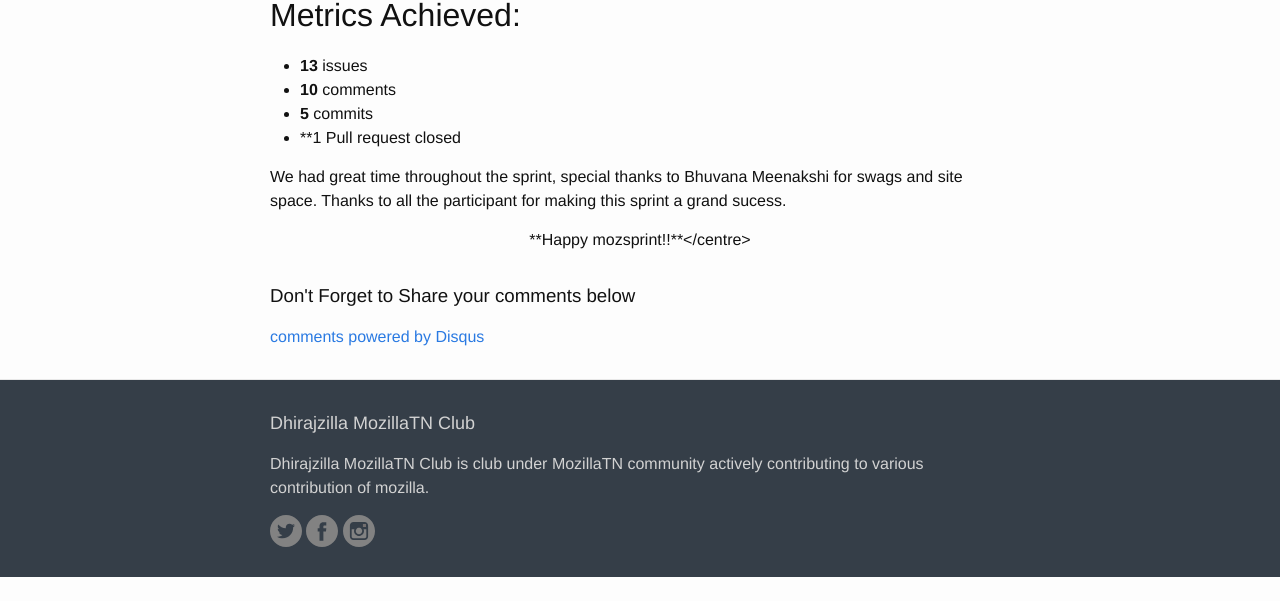
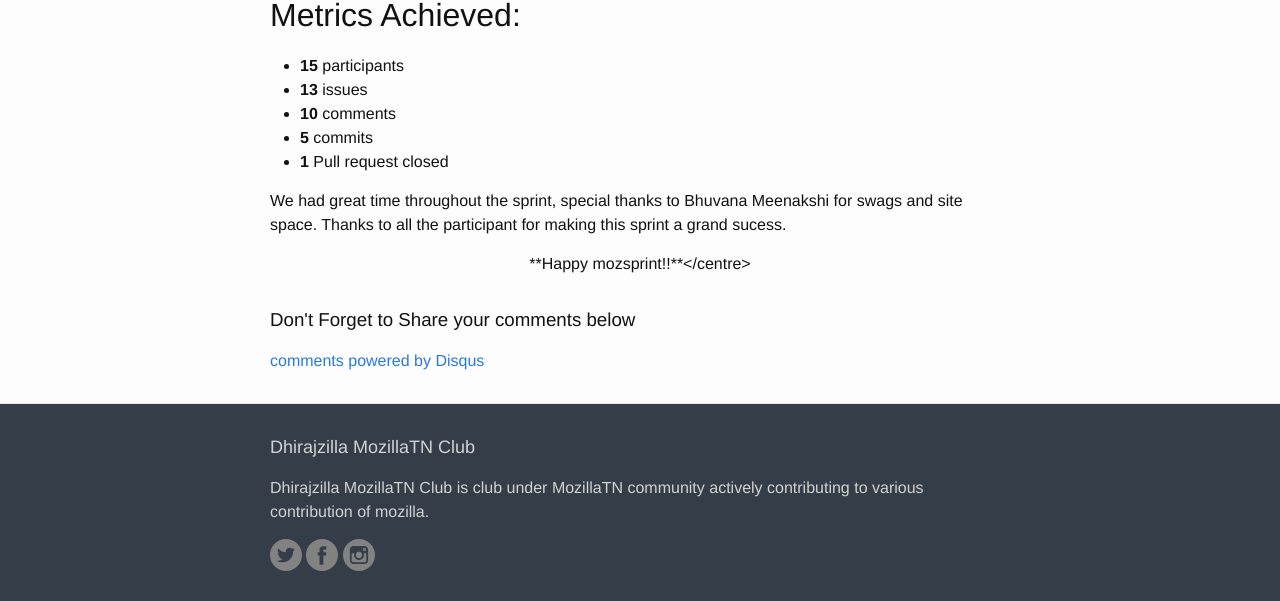
Before and after one commit to MozillaTN/Dhirajzilla, a Jekyll site: the page built from docs/_posts/2018/2018-05-20-Mozilla-Global-Sprint.md, in a window 1280 px wide and 900 px high, scrolled down 1363 px, cut to the strip 299-900 px from the top of the window. Built offline with Jekyll 4.4.1, drawn with Linux system fonts in a browser that asks for light colours; comment, search, counter and statistics services are not loaded; before the commit the page ends 2239 px from its top, so only the background shows below that.

Commit message:
Update 2018-05-20-Mozilla-Global-Sprint.md

```diff
--- a/docs/_posts/2018/2018-05-20-Mozilla-Global-Sprint.md
+++ b/docs/_posts/2018/2018-05-20-Mozilla-Global-Sprint.md
@@ -29,13 +29,13 @@
 
 While in afternoon, we attended the sprint call to connect with wider other participants globally, where we had oppurtunity to shout out about our project metrics and also had chance to hear about many interesting projects that solves the problem of healthy internet.
 
-![](https://www.google.com/imgres?imgurl=https%3A%2F%2Fpbs.twimg.com%2Fmedia%2FDc7o7aBV4AAPtbt.jpg&imgrefurl=https%3A%2F%2Fwww.trendsmap.com%2Ftwitter%2Ftweet%2F994988800576180224&docid=YqIYC7w5CFnPyM&tbnid=zKXEOjoVHoItCM%3A&vet=10ahUKEwjj65-xxJTbAhUIRY8KHWNDA5oQMwg0KAEwAQ..i&w=1200&h=900&itg=1&safe=active&client=firefox-b-ab&bih=654&biw=1366&q=mozsprint%20at%20salem&ved=0ahUKEwjj65-xxJTbAhUIRY8KHWNDA5oQMwg0KAEwAQ&iact=mrc&uact=8)
-
+![](https://pbs.twimg.com/media/Dc7o7aBV4AAPtbt.jpg)
 ## Metrics Achieved:
+* **15** participants
 * **13** issues
 * **10** comments
 * **5** commits
-* **1 Pull request closed
+* **1** Pull request closed
 
 We had great time throughout the sprint, special thanks to Bhuvana Meenakshi for swags and site space. Thanks to all the participant for making this sprint a grand sucess.
 
```
